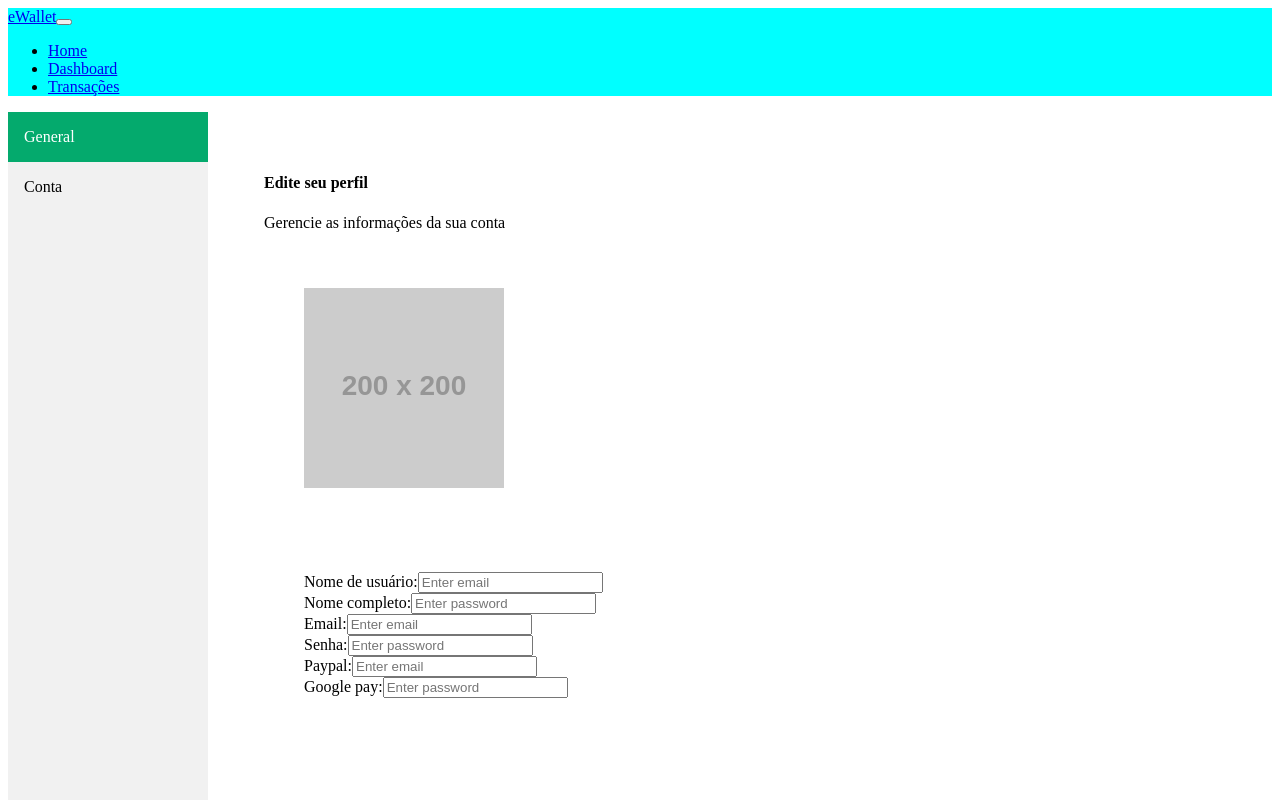
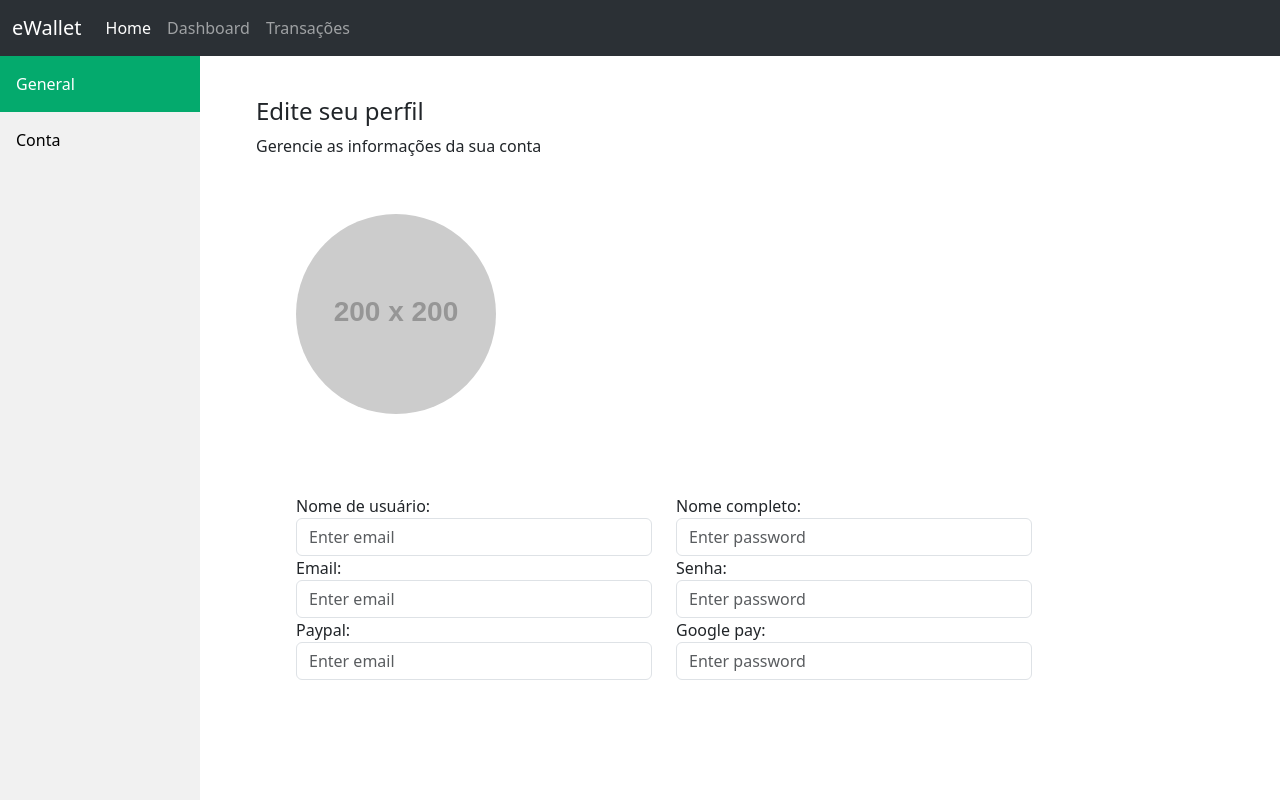
Before and after one commit to victorbiguete/ImaPayFrontEnd, an Angular app: page / in a window 1280 px wide. Built offline with nearby package versions, Linux system fonts and the light colour scheme.

Commit message:
Update styles.css
Alteração no import do bootstrap

```diff
--- a/src/styles.css
+++ b/src/styles.css
@@ -1,2 +1,2 @@
 /* You can add global styles to this file, and also import other style files */
-import 'bootstrap/dist/css/bootstrap.min.css';
+@import 'bootstrap/dist/css/bootstrap.min.css';
```
